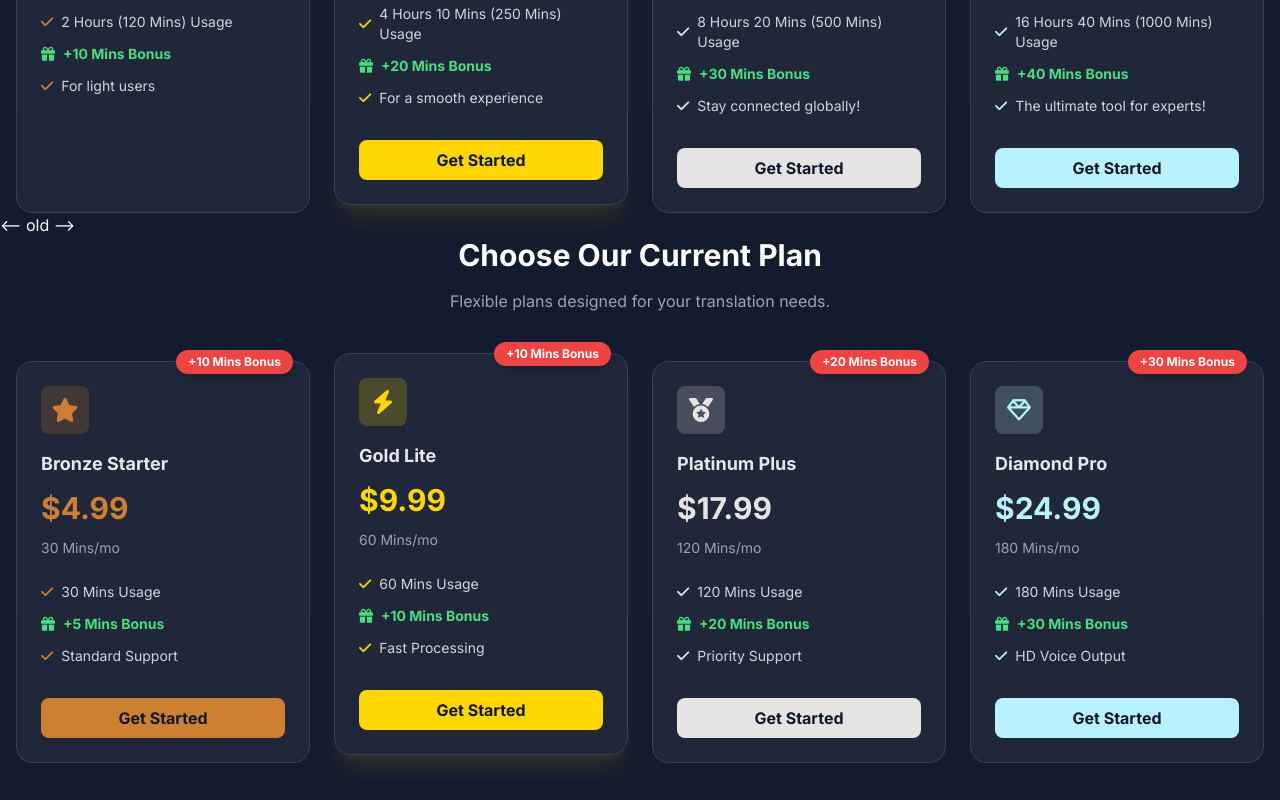
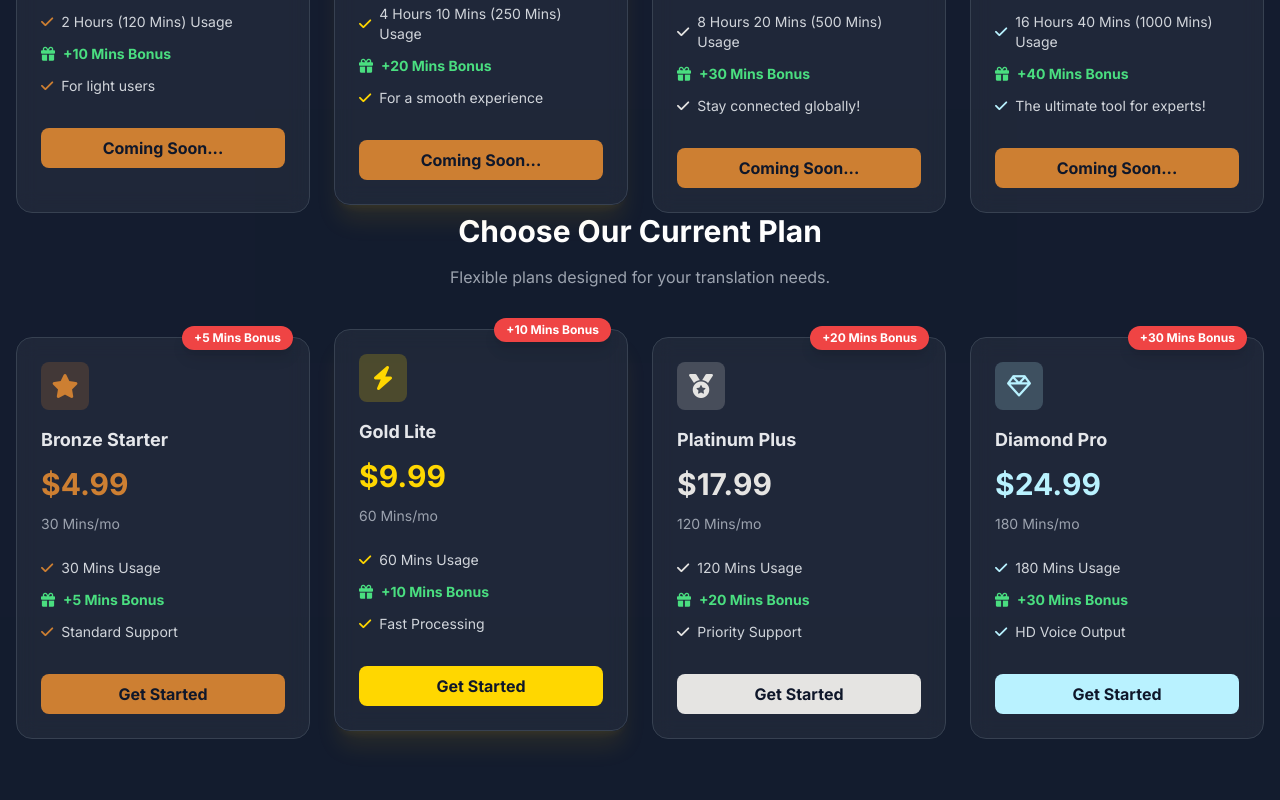
Before and after one commit to Atikgit/transvoice-landing, a website: page index.html in a window 1280 px wide. Shown: the part 2940-3740 px from the top of the page. Drawn offline with nearby package versions, Linux system fonts and the light colour scheme; no server answers.

Commit message:
Add files via upload

```diff
--- a/index.html
+++ b/index.html
@@ -215,6 +215,9 @@
                         <li class="flex items-center"><span class="text-green-400 font-bold flex items-center"><i class="fa-solid fa-gift mr-2"></i> +10 Mins Bonus</span></li>
                         <li class="flex items-center"><i class="fa-solid fa-check mr-2" style="color: #cd7f32;"></i> For light users</li>
                     </ul>
+                    <a data-slug="transvoice-premium" class="buy-btn block w-full py-2 text-center rounded-lg font-bold transition hover:opacity-90 text-slate-900" style="background-color: #cd7f32;">
+                        Coming Soon...
+                    </a>
                     <!--<a href="#" data-slug="transvoice-premium" class="buy-btn block w-full py-2 text-center rounded-lg font-bold transition hover:opacity-90 text-slate-900" style="background-color: #cd7f32;">
                         ''Get Started
                     </a> -->
@@ -237,9 +240,12 @@
                         <li class="flex items-center"><span class="text-green-400 font-bold flex items-center"><i class="fa-solid fa-gift mr-2"></i> +20 Mins Bonus</span></li>
                         <li class="flex items-center"><i class="fa-solid fa-check mr-2" style="color: #ffd700;"></i> For a smooth experience</li>
                     </ul>
-                    <a href="#" data-slug="transvoice-premium" class="buy-btn block w-full py-2 text-center rounded-lg font-bold transition hover:opacity-90 text-slate-900" style="background-color: #ffd700;">
+                    <a data-slug="transvoice-premium" class="buy-btn block w-full py-2 text-center rounded-lg font-bold transition hover:opacity-90 text-slate-900" style="background-color: #cd7f32;">
+                        Coming Soon...
+                    </a>
+                    <!-- <a href="#" data-slug="transvoice-premium" class="buy-btn block w-full py-2 text-center rounded-lg font-bold transition hover:opacity-90 text-slate-900" style="background-color: #ffd700;">
                         Get Started
-                    </a>
+                    </a> -->
                 </div>
 
                 <div class="glass p-6 rounded-2xl border border-gray-700 hover:border-[#e5e4e2] transition relative group">
@@ -259,9 +265,12 @@
                         <li class="flex items-center"><span class="text-green-400 font-bold flex items-center"><i class="fa-solid fa-gift mr-2"></i> +30 Mins Bonus</span></li>
                         <li class="flex items-center"><i class="fa-solid fa-check mr-2" style="color: #e5e4e2;"></i> Stay connected globally!</li>
                     </ul>
-                    <a href="#" data-slug="transvoice-premium" class="buy-btn block w-full py-2 text-center rounded-lg font-bold transition hover:opacity-90 text-slate-900" style="background-color: #e5e4e2;">
+                    <a data-slug="transvoice-premium" class="buy-btn block w-full py-2 text-center rounded-lg font-bold transition hover:opacity-90 text-slate-900" style="background-color: #cd7f32;">
+                        Coming Soon...
+                    </a>
+                    <!--<a href="#" data-slug="transvoice-premium" class="buy-btn block w-full py-2 text-center rounded-lg font-bold transition hover:opacity-90 text-slate-900" style="background-color: #e5e4e2;">
                         Get Started
-                    </a>
+                    </a>-->
                 </div>
 
                 <div class="glass p-6 rounded-2xl border border-gray-700 hover:border-[#b9f2ff] transition relative group">
@@ -281,14 +290,16 @@
                         <li class="flex items-center"><span class="text-green-400 font-bold flex items-center"><i class="fa-solid fa-gift mr-2"></i> +40 Mins Bonus</span></li>
                         <li class="flex items-center"><i class="fa-solid fa-check mr-2" style="color: #b9f2ff;"></i> The ultimate tool for experts!</li>
                     </ul>
-                    <a href="#" data-slug="transvoice-premium" class="buy-btn block w-full py-2 text-center rounded-lg font-bold transition hover:opacity-90 text-slate-900" style="background-color: #b9f2ff;">
+                    <a data-slug="transvoice-premium" class="buy-btn block w-full py-2 text-center rounded-lg font-bold transition hover:opacity-90 text-slate-900" style="background-color: #cd7f32;">
+                        Coming Soon...
+                    </a>
+                    <!--<a href="#" data-slug="transvoice-premium" class="buy-btn block w-full py-2 text-center rounded-lg font-bold transition hover:opacity-90 text-slate-900" style="background-color: #b9f2ff;">
                         Get Started
-                    </a>
+                    </a>-->
                 </div>
-
             </div>
         </div>
-        <-- old -->
+        <!-- old -->
         <div class="max-w-7xl mx-auto px-4">
             <h2 class="text-3xl font-bold text-center mb-4">Choose Our Current Plan</h2>
             <p class="text-gray-400 text-center mb-12">Flexible plans designed for your translation needs.</p>
@@ -297,7 +308,7 @@
 
                 <div class="glass p-6 rounded-2xl border border-gray-700 hover:border-[#cd7f32] transition relative group">
                     <div class="absolute -top-3 right-4 bg-red-500 text-white text-xs font-bold px-3 py-1 rounded-full shadow-lg">
-                        +10 Mins Bonus
+                        +5 Mins Bonus
                     </div>
                     <div class="w-12 h-12 rounded-lg flex items-center justify-center mb-4" style="background: rgba(205, 127, 50, 0.2);">
                         <i class="fa-solid fa-star text-2xl" style="color: #cd7f32;"></i>
```
